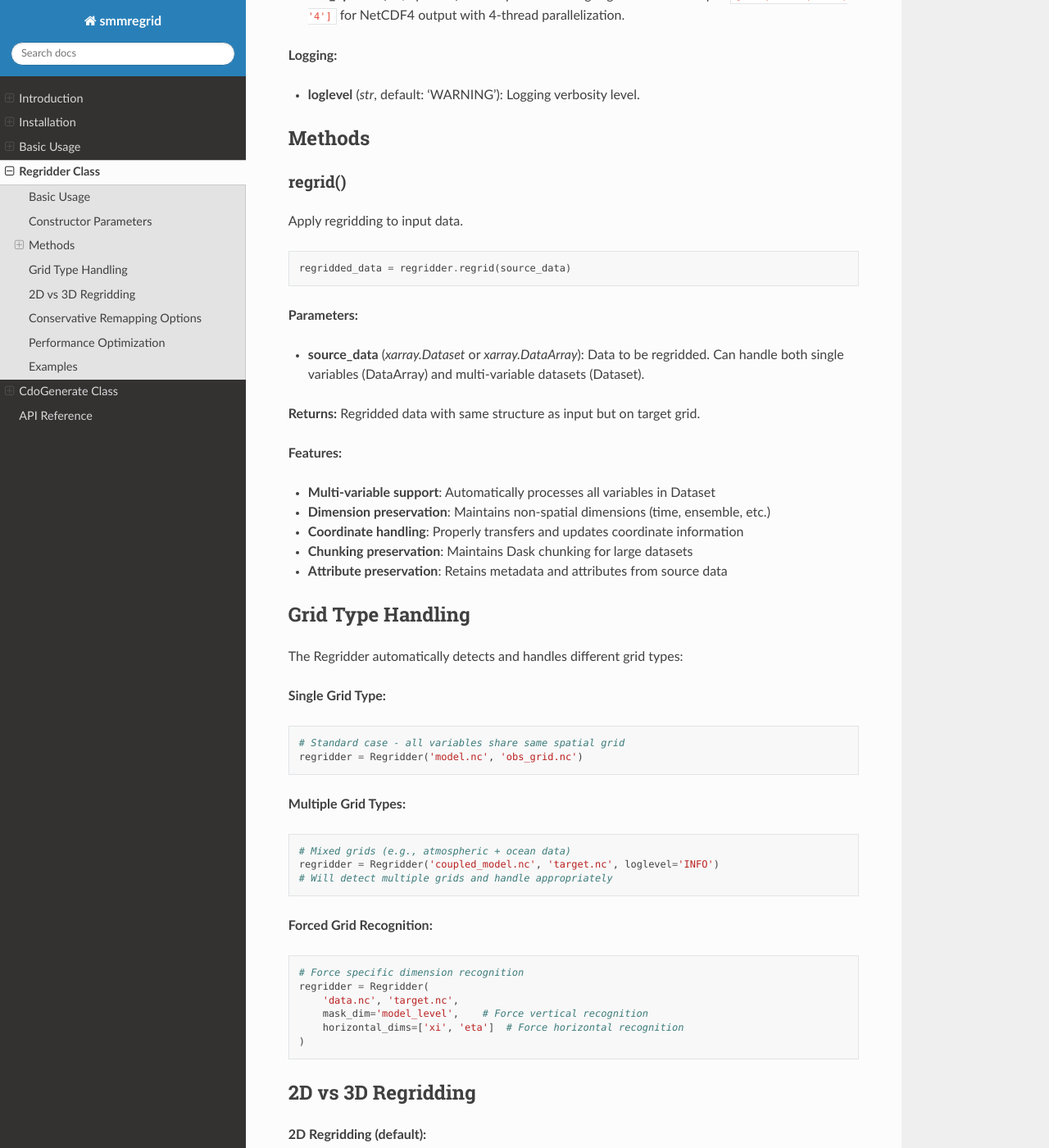
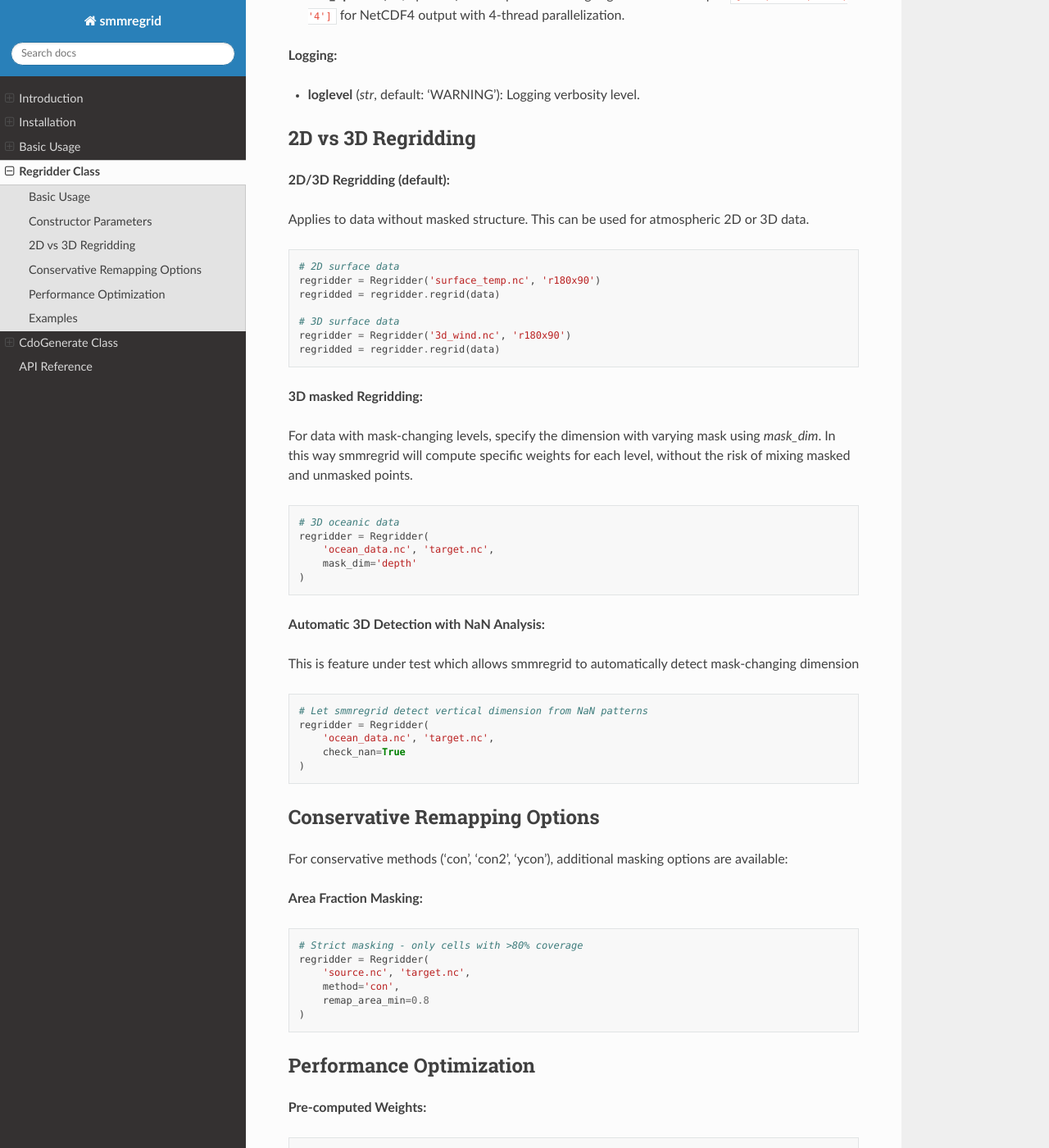
Before and after one commit to jhardenberg/smmregrid, a Sphinx documentation site: the page built from docs/sphinx/source/regridder.rst, in a window 1280 px wide and 1400 px high, scrolled down 2199 px. Shown: the whole window at 82% size. Built offline with Sphinx 7.4.7 and the Read the Docs theme 3.1.0, drawn with Linux system fonts in a browser that asks for light colours; some of the changed text lies outside the part shown.

Commit message:
clean up docs

```diff
--- a/docs/sphinx/source/cdogenerate.rst
+++ b/docs/sphinx/source/cdogenerate.rst
@@ -88,8 +88,8 @@ Generate interpolation weights for regridding.
   - 'fracarea': Normalize by fractional area (default)
   - 'destarea': Normalize by destination area
 
-* **mask_dim** (*str*, optional): Name of the vertical dimension for 3D weight generation.
-  If specified, generates 3D weights for each vertical level. To be used for vertical changing masks.
+* **mask_dim** (*str*, optional): Name of the mask-changing dimension for 3D weight generation.
+  If specified, generates 3D weights for each mask-changing level. Mostly used for oceanic 3D data.
 
 * **nproc** (*int*, default: 1): Number of processes for parallel 3D weight generation.
 
--- a/docs/sphinx/source/regridder.rst
+++ b/docs/sphinx/source/regridder.rst
@@ -80,7 +80,7 @@ Constructor Parameters
 
 **Dimension Control:**
 
-* **mask_dim** (*str*, optional): Name of vertical coordinate for 3D regridding.
+* **mask_dim** (*str*, optional): Name of coordinate with varying mask, that will be used for 3D regridding.
   Forces recognition of this dimension as vertical even if not in standard list.
 
 * **horizontal_dims** (*list*, optional): List of spatial dimensions to interpolate.
@@ -107,70 +107,13 @@ Constructor Parameters
 
 * **loglevel** (*str*, default: 'WARNING'): Logging verbosity level.
 
-Methods
--------
-
-regrid()
-~~~~~~~~
-
-Apply regridding to input data.
-
-.. code-block:: python
-
-   regridded_data = regridder.regrid(source_data)
-
-**Parameters:**
-
-* **source_data** (*xarray.Dataset* or *xarray.DataArray*): Data to be regridded.
-  Can handle both single variables (DataArray) and multi-variable datasets (Dataset).
-
-**Returns:** Regridded data with same structure as input but on target grid.
-
-**Features:**
-
-* **Multi-variable support**: Automatically processes all variables in Dataset
-* **Dimension preservation**: Maintains non-spatial dimensions (time, ensemble, etc.)
-* **Coordinate handling**: Properly transfers and updates coordinate information
-* **Chunking preservation**: Maintains Dask chunking for large datasets
-* **Attribute preservation**: Retains metadata and attributes from source data
-
-Grid Type Handling
--------------------
-
-The Regridder automatically detects and handles different grid types:
-
-**Single Grid Type:**
-
-.. code-block:: python
-
-   # Standard case - all variables share same spatial grid
-   regridder = Regridder('model.nc', 'obs_grid.nc')
-
-**Multiple Grid Types:**
-
-.. code-block:: python
-
-   # Mixed grids (e.g., atmospheric + ocean data)
-   regridder = Regridder('coupled_model.nc', 'target.nc', loglevel='INFO')
-   # Will detect multiple grids and handle appropriately
-
-**Forced Grid Recognition:**
-
-.. code-block:: python
-
-   # Force specific dimension recognition
-   regridder = Regridder(
-       'data.nc', 'target.nc',
-       mask_dim='model_level',    # Force vertical recognition
-       horizontal_dims=['xi', 'eta']  # Force horizontal recognition
-   )
 
 2D vs 3D Regridding
 -------------------
 
-**2D Regridding (default):**
+**2D/3D Regridding (default):**
 
-Applies to data without vertical structure:
+Applies to data without masked structure. This can be used for atmospheric 2D or 3D data.
 
 .. code-block:: python
 
@@ -178,19 +121,26 @@ Applies to data without vertical structure:
    regridder = Regridder('surface_temp.nc', 'r180x90')
    regridded = regridder.regrid(data)
 
-**3D Masked Regridding:**
+   # 3D surface data
+   regridder = Regridder('3d_wind.nc', 'r180x90')
+   regridded = regridder.regrid(data)
 
-For data with masked vertical levels, specify masked dimension:
+**3D masked Regridding:**
+
+For data with mask-changing levels, specify the dimension with varying mask using `mask_dim`.
+In this way smmregrid will compute specific weights for each level, without the risk of mixing masked and unmasked points.
 
 .. code-block:: python
 
-   # 3D atmospheric data
+   # 3D oceanic data
    regridder = Regridder(
-       'atmos_data.nc', 'target.nc',
-       mask_dim='plev'
+       'ocean_data.nc', 'target.nc',
+       mask_dim='depth'
    )
 
 **Automatic 3D Detection with NaN Analysis:**
+
+This is feature under test which allows smmregrid to automatically detect mask-changing dimension
 
 .. code-block:: python
 
@@ -220,14 +170,6 @@ For conservative methods ('con', 'con2', 'ycon'), additional masking options are
 Performance Optimization
 -------------------------
 
-**Memory Management:**
-
-.. code-block:: python
-
-   # For large datasets, use chunking-aware processing
-   import dask
-   with dask.config.set(scheduler='threads', num_workers=4):
-       regridded = regridder.regrid(large_dataset)
 
 **Pre-computed Weights:**
 
@@ -282,37 +224,3 @@ Examples
        method='con',
        check_nan=True,
    )
-
-**High-Performance Regridding:**
-
-.. code-block:: python
-
-   # Pre-compute weights for multiple uses
-   from smmregrid import CdoGenerate
-
-   generator = CdoGenerate('source.nc', 'target.nc')
-   weights = generator.weights(
-       method='con2',  # Second-order conservative
-       nproc=8         # Parallel weight generation
-   )
-
-   # Fast regridding with pre-computed weights
-   regridder = Regridder(weights=weights, transpose=False)
-
-   # Process multiple files efficiently
-   for file in file_list:
-       data = xr.open_dataset(file)
-       regridded = regridder.regrid(data)
-       regridded.to_netcdf(f'regridded_{file}')
-
-**Custom Grid Recognition:**
-
-.. code-block:: python
-
-   # Force recognition of non-standard dimension names
-   regridder = Regridder(
-       'custom_model.nc', 'standard_grid.nc',
-       horizontal_dims=['xi_rho', 'eta_rho'],  # ROMS ocean model
-       mask_dim='s_rho',                   # Sigma coordinates
-       loglevel='DEBUG'
-   )
```
Also changed, not shown: CHANGELOG.md (+1 -0 lines), docs/sphinx/source/installation.rst (+16 -9 lines), docs/sphinx/source/intro.rst (+9 -10 lines), docs/sphinx/source/usage.rst (+5 -2 lines).
